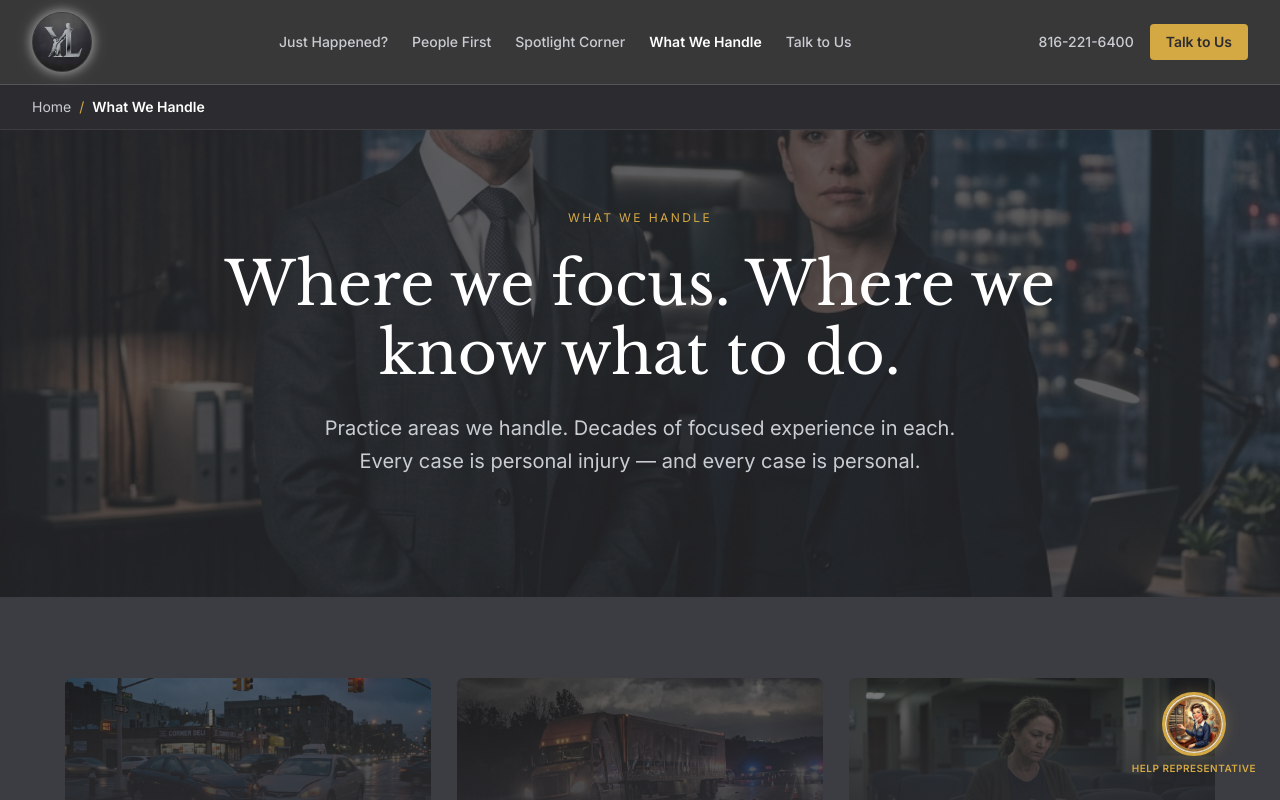
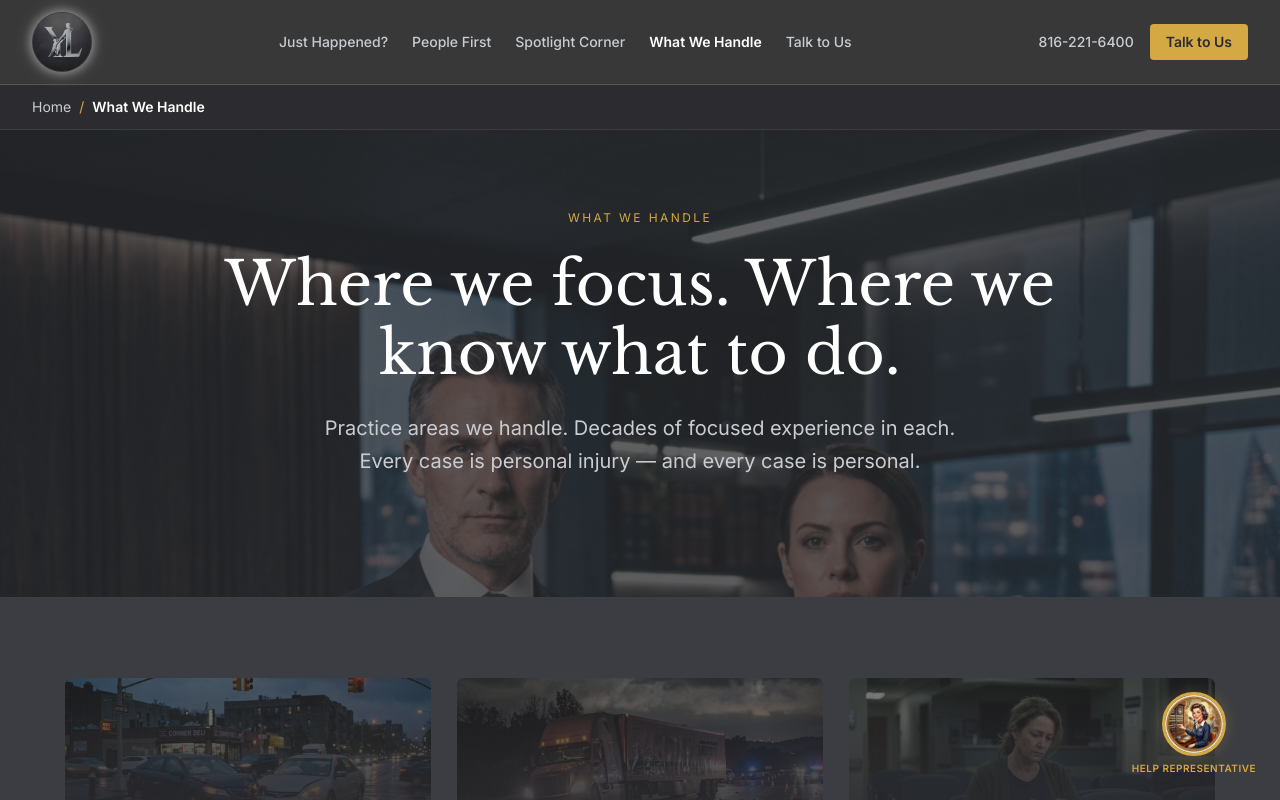
Before and after one commit to GreenBrahma/yonke-law-website, a Next.js app: page /what-we-handle in a window 1280 px wide. Shown: the top 800 px of the page. Built offline with nearby package versions, Linux system fonts and the light colour scheme.

Commit message:
fix: set object-top on hero banners to prevent cropping faces

```diff
--- a/app/spotlight-corner/page.tsx
+++ b/app/spotlight-corner/page.tsx
@@ -142,6 +142,7 @@ export default async function SpotlightCornerPage() {
         title="What's happening in Kansas City that matters."
         subtitle="Source-verified reporting on local incidents, safety patterns, and civic accountability. Every claim is grounded in public records and confirmed by at least two independent sources."
         eyebrow="Spotlight Corner"
+        imagePosition="object-top"
         images={[
           "/images/Mike Yonke - Headshot.png",
           "/images/Mike Head Shot - Mike Headshot (2).png"
--- a/app/talk-to-us/page.tsx
+++ b/app/talk-to-us/page.tsx
@@ -18,6 +18,7 @@ export default function TalkToUsPage() {
         title="Ready when you are."
         subtitle="Free consultation. No commitment. We listen, ask questions, and give you a straight read on your situation."
         eyebrow="Talk to Us"
+        imagePosition="object-top"
         images={[
           "/images/Mike Yonke - with people.png"
         ]}
--- a/app/what-we-handle/page.tsx
+++ b/app/what-we-handle/page.tsx
@@ -142,6 +142,7 @@ export default function WhatWeHandlePage() {
         title="Where we focus. Where we know what to do."
         subtitle="Practice areas we handle. Decades of focused experience in each. Every case is personal injury — and every case is personal."
         eyebrow="What We Handle"
+        imagePosition="object-top"
         images={[
           "/images/mike_with_clients_hero.png"
         ]}
--- a/components/PageHero.tsx
+++ b/components/PageHero.tsx
@@ -8,10 +8,11 @@ interface PageHeroProps {
   subtitle?: string;
   images: readonly string[];
   eyebrow?: string;
+  imagePosition?: string;
   children?: React.ReactNode;
 }
 
-export function PageHero({ title, subtitle, images, eyebrow, children }: PageHeroProps) {
+export function PageHero({ title, subtitle, images, eyebrow, imagePosition = "object-center", children }: PageHeroProps) {
   const [bgIndex, setBgIndex] = useState(0);
 
   useEffect(() => {
@@ -31,7 +32,7 @@ export function PageHero({ title, subtitle, images, eyebrow, children }: PageHer
           src={src}
           alt=""
           fill
-          className={`object-cover transition-opacity duration-[2000ms] ease-in-out ${
+          className={`object-cover ${imagePosition} transition-opacity duration-[2000ms] ease-in-out ${
             i === bgIndex ? "opacity-100" : "opacity-0"
           }`}
           sizes="100vw"
```
